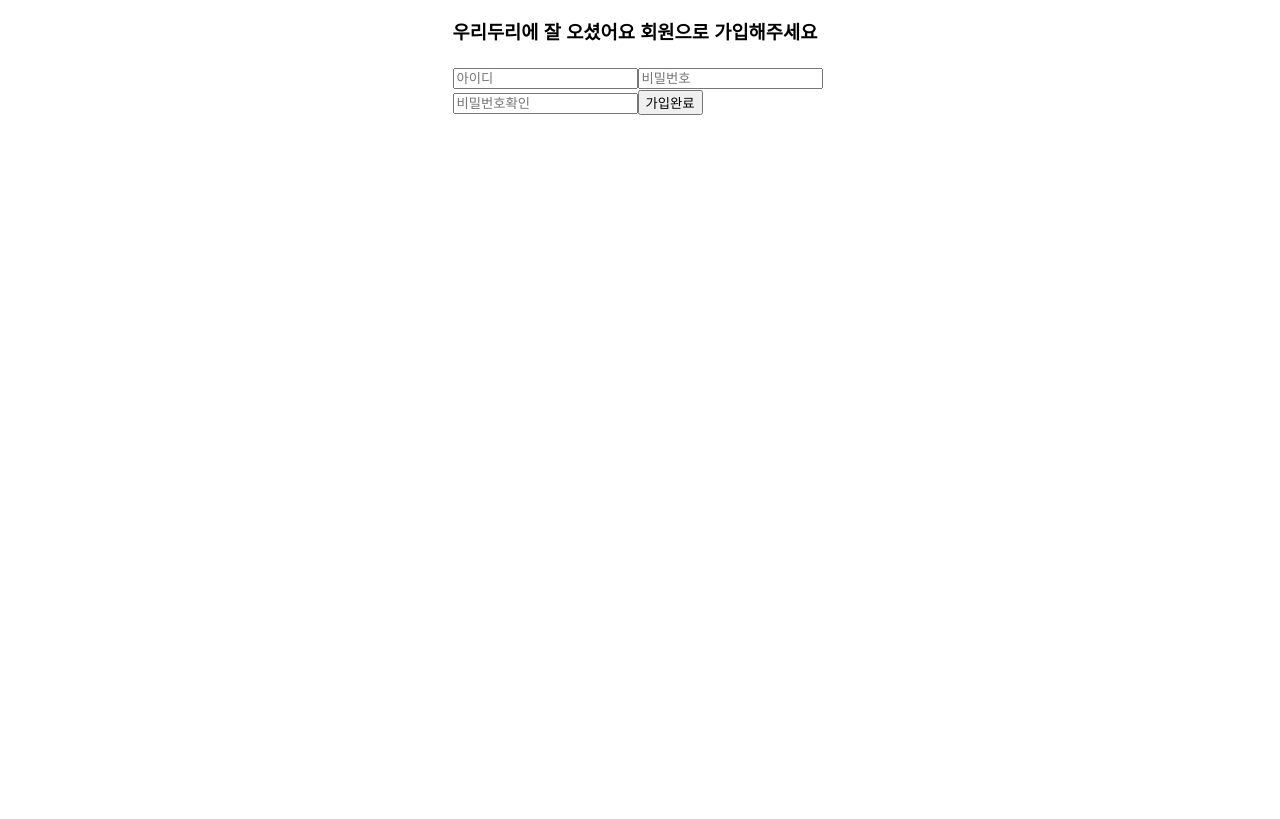
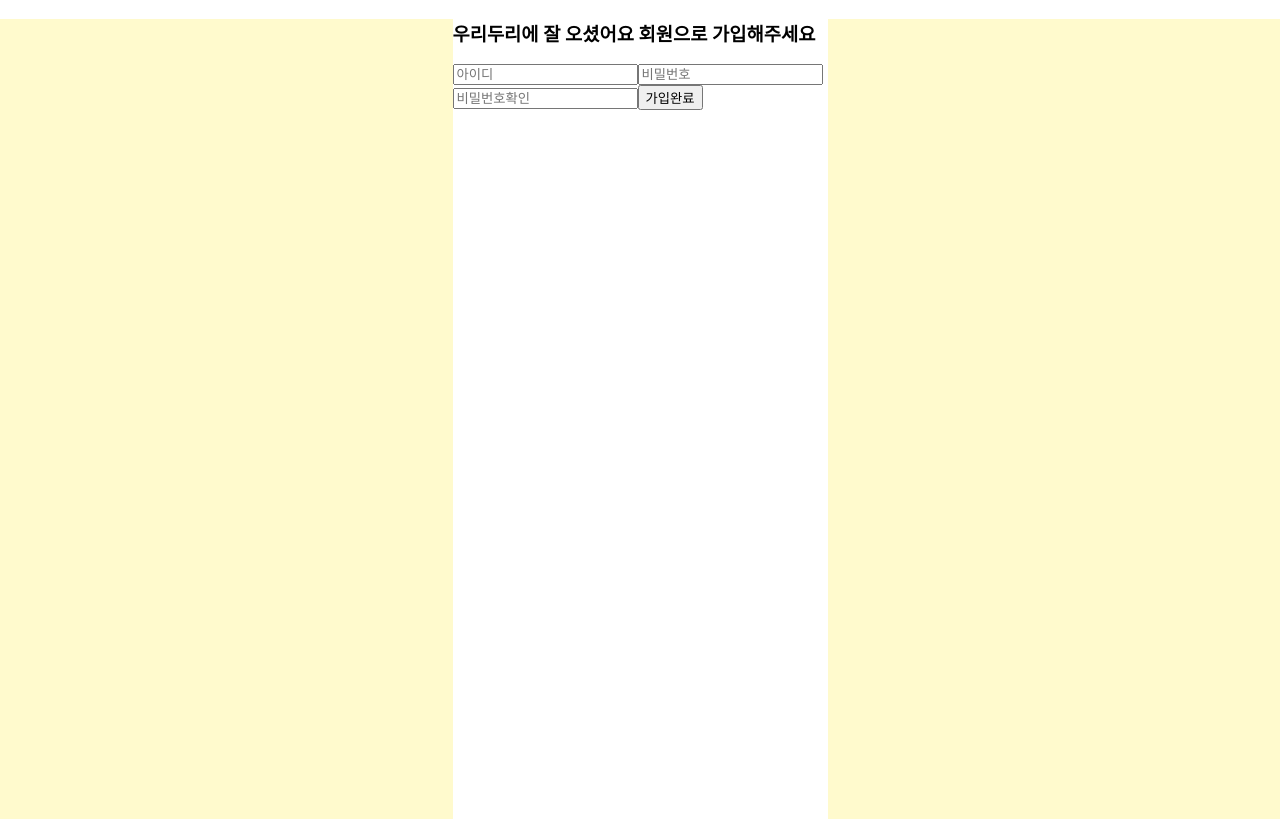
Before and after one commit to INJAESEO/woori-react, a React (Create React App) app in the folder woori/: page /signup in a window 1280 px wide. Built offline with nearby package versions, Linux system fonts and the light colour scheme.

Commit message:
기능: 글로벌 스타일 수정

```diff
--- a/woori/src/App.js
+++ b/woori/src/App.js
@@ -1,6 +1,5 @@
-import React, { useState } from "react";
+import React from "react";
 import Router from "./pages/Router";
-import { createGlobalStyle } from "styled-components";
 import GlobalStyle from "./GlobalStyle";
 import { CookiesProvider } from "react-cookie";
 
@@ -14,12 +13,13 @@ function App() {
   return (
     <>
       {/* 같은 값을 사용할 구조를 감싼다 */}
-      <GlobalStyle />
-      {/* <userContext.Provider> */}
-      <CookiesProvider>
-        <Router />
-      </CookiesProvider>
-      {/* </userContext.Provider> */}
+      <GlobalStyle>
+        {/* <userContext.Provider> */}
+        <CookiesProvider>
+          <Router />
+        </CookiesProvider>
+        {/* </userContext.Provider> */}
+      </GlobalStyle>
     </>
   );
 }
--- a/woori/src/GlobalStyle.jsx
+++ b/woori/src/GlobalStyle.jsx
@@ -1,19 +1,47 @@
-import { createGlobalStyle } from "styled-components";
+import { Children } from "react";
+import styled, { createGlobalStyle } from "styled-components";
 
-const GlobalStyle = createGlobalStyle`
+const GlobalStyleWrapper = createGlobalStyle`
   *, *::before, *::after {
     box-sizing: border-box;
   }
 
+  html {
+    padding: 0;
+    margin: 0;
+  }
+
   body {
-    font-family: "Helvetica", "Arial", sans-serif;
-    line-height: 1.5;
-    max-width: 375px;
-    top: 0;
-    left: 0;
-    right: 0;
-    margin: auto;
+    padding: 0;
+    margin: 0;
   }
 `;
 
+const Container = styled.div`
+  position: relative;
+  @media (min-width: 375px) {
+    background-color: lemonchiffon;
+  }
+`;
+
+const Body = styled.div`
+  max-width: 375px;
+  margin: 0 auto;
+  background-color: white;
+  @media (min-width: 420px) {
+    min-height: 100vh;
+  }
+`;
+
+function GlobalStyle({ children }) {
+  return (
+    <>
+      <GlobalStyleWrapper />
+      <Container>
+        <Body>{children}</Body>
+      </Container>
+    </>
+  );
+}
+
 export default GlobalStyle;
```
